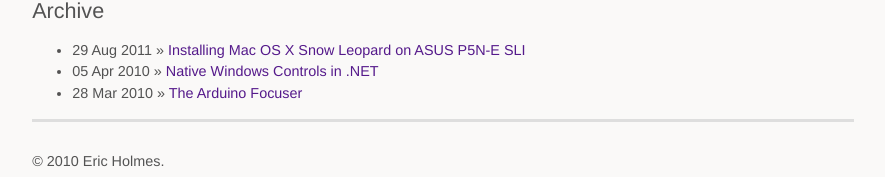
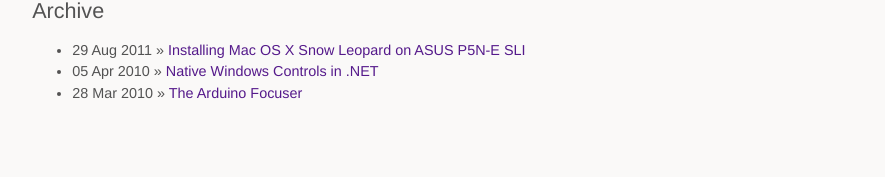
Before and after one commit to ejholmes/ejholmes.github.io, a Jekyll site: the page built from index.html, in a window 1280 px wide. Shown: the part 1340-1517 px from the top of the page, without its empty margins (197-1082 px from the left). Built offline with Jekyll 4.4.1, drawn with Linux system fonts in a browser that asks for light colours; nearby versions of some CDN libraries; Markdown is read by kramdown in place of the engine named in the settings; after the commit the page ends 1459 px from its top, so only the background shows below that.

Commit message:
Remove copyright

```diff
--- a/_includes/footer.html
+++ b/_includes/footer.html
@@ -7,5 +7,4 @@
             {% endfor %}
         </ul>
     </div>
-    <div class="section copyright">&copy; 2010 Eric Holmes.</div>
 </div>
```
